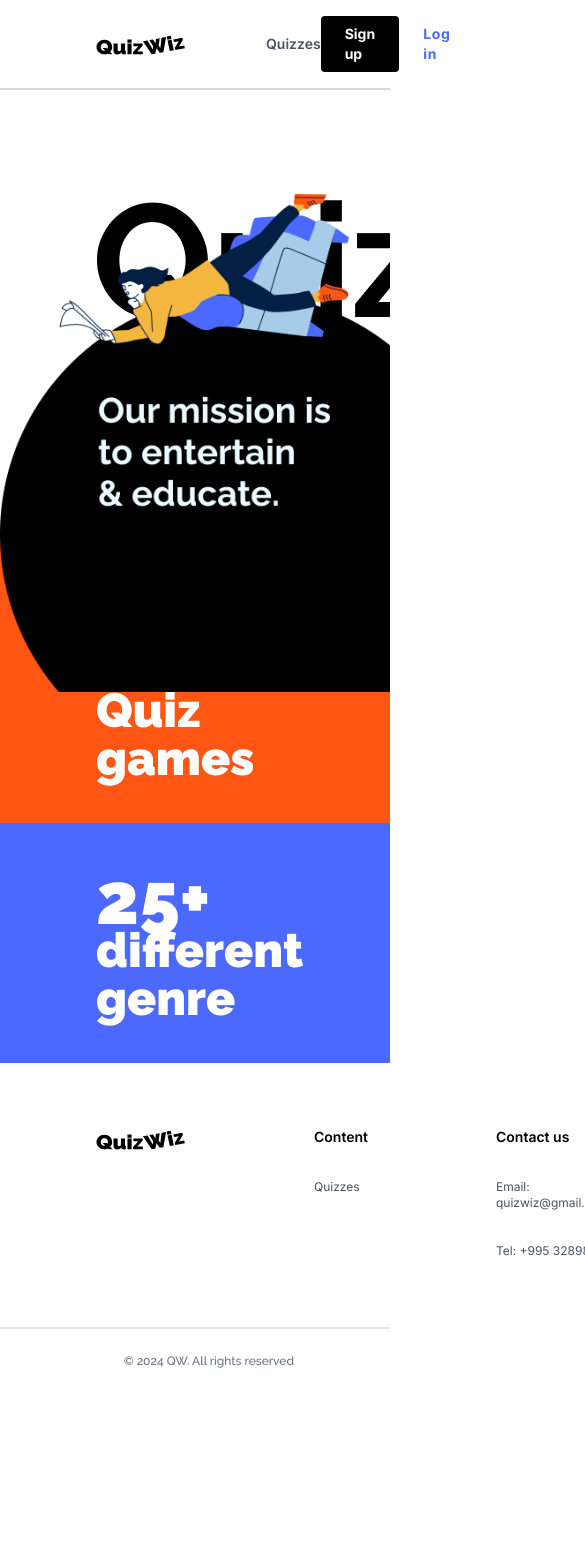
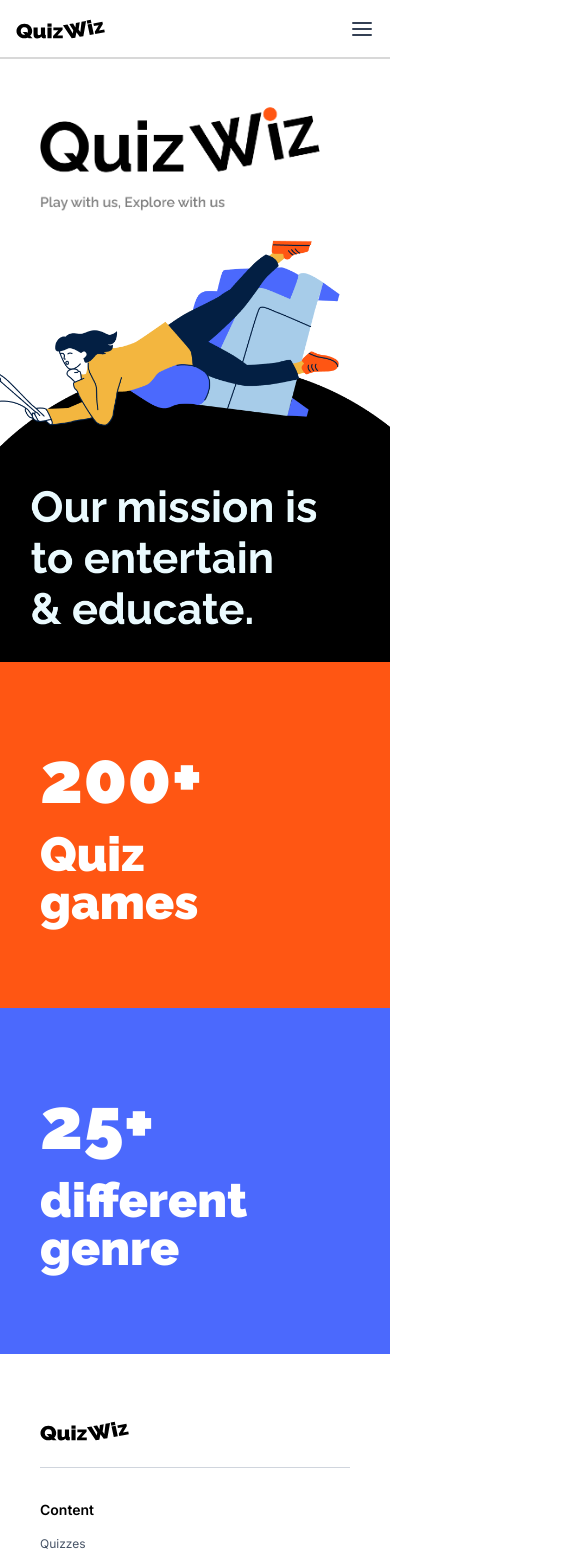
Before and after one commit to iraklikeche/quiz-wiz-front, a Vue app: page / in a window 390 px wide. Shown: the top 1568 px of the page, 585 px wide, since content can reach past the window. Before the commit the page ends 1393 px from the top, so only its background shows below. Built offline with nearby package versions, Linux system fonts and the light colour scheme.

Commit message:
style:home-page-responsive

```diff
--- a/src/components/Footer.vue
+++ b/src/components/Footer.vue
@@ -1,6 +1,11 @@
 <template>
-  <div :class="['flex gap-32 py-16 pl-24 relative z-50,', customClass]">
-    <RouterLink :to="{ name: 'home' }">
+  <div
+    :class="[
+      'flex sm:flex-row flex-col gap-8 sm:gap-32 py-16 px-10 sm:pl-24 relative z-50,',
+      customClass
+    ]"
+  >
+    <RouterLink :to="{ name: 'home' }" :class="[logoBorderMobile]">
       <Logo />
     </RouterLink>
     <FooterList heading="Content">
@@ -15,7 +20,9 @@
       <li class="text-custom-gray text-xs">LinkedIn</li>
     </FooterList>
   </div>
-  <div class="flex items-end justify-end px-24 py-6 border-t-2 border-opacity-25">
+  <div
+    class="flex items-start sm:items-end justify-start sm:justify-end px-10 sm:px-24 py-6 border-t-2 border-opacity-25"
+  >
     <p class="text-custom-light-gray text-xs font-medium font-raleway">
       &copy; {{ year }} QW. All rights reserved
     </p>
@@ -40,7 +47,8 @@ export default {
     customClass: {
       type: String,
       default: ''
-    }
+    },
+    logoBorderMobile: String
   }
 }
 </script>
--- a/src/components/FooterList.vue
+++ b/src/components/FooterList.vue
@@ -1,6 +1,6 @@
 <template>
   <div>
-    <h2 class="text-sm font-semibold mb-8">{{ heading }}</h2>
+    <h2 class="text-sm font-semibold mb-4 sm:mb-8">{{ heading }}</h2>
     <ul class="flex flex-col justify-center gap-8">
       <slot />
     </ul>
--- a/src/components/Header.vue
+++ b/src/components/Header.vue
@@ -1,16 +1,18 @@
 <template>
   <nav
-    class="flex justify-between items-center border-b-2 border-[#666666] border-opacity-25 px-24 py-4"
+    class="flex justify-between items-center border-b-2 border-[#666666] border-opacity-25 px-4 sm:px-24 py-4 w-full"
   >
     <div class="flex gap-20 items-center">
       <RouterLink :to="{ name: 'home' }">
         <Logo />
       </RouterLink>
-      <RouterLink class="text-sm font-semibold text-custom-gray" :to="{ name: 'quizzes' }"
+      <RouterLink
+        class="text-sm font-semibold text-custom-gray hidden sm:block"
+        :to="{ name: 'quizzes' }"
         >Quizzes</RouterLink
       >
     </div>
-    <div class="flex gap-6 items-center">
+    <div class="sm:flex gap-6 items-center hidden">
       <slot />
       <RouterLink
         :to="{ name: 'register' }"
@@ -28,6 +30,7 @@
         </span>
       </RouterLink>
     </div>
+    <slot />
   </nav>
 </template>
 
@@ -35,12 +38,14 @@
 import { RouterLink } from 'vue-router'
 import Logo from '@/components/icons/Logo.vue'
 import LoginArrow from '@/components/icons/LoginArrow.vue'
+import MobileMenu from '@/components/icons/MobileMenu.vue'
 
 export default {
   components: {
     RouterLink,
     Logo,
-    LoginArrow
+    LoginArrow,
+    MobileMenu
   }
 }
 </script>
--- a/src/components/QuizNumbers.vue
+++ b/src/components/QuizNumbers.vue
@@ -1,7 +1,7 @@
 <template>
-  <div :class="['flex flex-col gap-8 font-raleway pl-24', customClass]">
+  <div :class="['flex flex-col gap-4 font-raleway px-10 sm:pl-24', customClass]">
     <p class="text-white text-7xl font-black">{{ numberOfGames }}</p>
-    <div class="group text-white text-5xl font-black flex items-center gap-4 h-4">
+    <div class="group text-white text-5xl font-black flex items-center gap-4">
       <span
         class="border-b-2 border-transparent group-hover:border-white transition-border duration-700"
       >
@@ -13,7 +13,6 @@
     </div>
   </div>
 </template>
-
 <script>
 import ArrowTilted from '@/components/icons/ArrowTilted.vue'
 
@@ -24,7 +23,8 @@ export default {
   props: {
     numberOfGames: String,
     gameType: String,
-    customClass: String
+    customClass: String,
+    heightForMobile: String
   }
 }
 </script>
--- /dev/null
+++ b/src/components/icons/CloseModalBtn.vue
@@ -0,0 +1,8 @@
+<template>
+  <svg width="14" height="14" viewBox="0 0 14 14" fill="none" xmlns="http://www.w3.org/2000/svg">
+    <path
+      d="M13.0001 1.00006C12.8125 0.812591 12.5582 0.707275 12.2931 0.707275C12.0279 0.707275 11.7736 0.812591 11.5861 1.00006L7.00006 5.58606L2.41406 1.00006C2.22653 0.812591 1.97223 0.707275 1.70706 0.707275C1.4419 0.707275 1.18759 0.812591 1.00006 1.00006C0.812591 1.18759 0.707275 1.4419 0.707275 1.70706C0.707275 1.97223 0.812591 2.22653 1.00006 2.41406L5.58606 7.00006L1.00006 11.5861C0.812591 11.7736 0.707275 12.0279 0.707275 12.2931C0.707275 12.5582 0.812591 12.8125 1.00006 13.0001C1.18759 13.1875 1.4419 13.2928 1.70706 13.2928C1.97223 13.2928 2.22653 13.1875 2.41406 13.0001L7.00006 8.41406L11.5861 13.0001C11.7736 13.1875 12.0279 13.2928 12.2931 13.2928C12.5582 13.2928 12.8125 13.1875 13.0001 13.0001C13.1875 12.8125 13.2928 12.5582 13.2928 12.2931C13.2928 12.0279 13.1875 11.7736 13.0001 11.5861L8.41406 7.00006L13.0001 2.41406C13.1875 2.22653 13.2928 1.97223 13.2928 1.70706C13.2928 1.4419 13.1875 1.18759 13.0001 1.00006Z"
+      fill="#667085"
+    />
+  </svg>
+</template>
--- /dev/null
+++ b/src/components/icons/MobileMenu.vue
@@ -0,0 +1,11 @@
+<template>
+  <svg width="24" height="24" viewBox="0 0 24 24" fill="none" xmlns="http://www.w3.org/2000/svg">
+    <path
+      d="M3 12H21M3 6H21M3 18H21"
+      stroke="#344054"
+      stroke-width="2"
+      stroke-linecap="round"
+      stroke-linejoin="round"
+    />
+  </svg>
+</template>
--- /dev/null
+++ b/src/components/modal/HeaderModal.vue
@@ -0,0 +1,44 @@
+<template>
+  <div @click.stop class="bg-white p-6 rounded-lg shadow-lg w-full max-w-xs">
+    <div class="flex items-center justify-between border-b pb-4 border-border-gray mb-4">
+      <RouterLink :to="{ name: 'home' }">
+        <Logo />
+      </RouterLink>
+      <CloseModalBtn @click="$emit('close')" />
+    </div>
+
+    <div class="border-b pb-4 border-border-gray mb-4">
+      <RouterLink class="text-lg font-semibold mb-4" :to="{ name: 'quizzes' }">
+        Quizzes
+      </RouterLink>
+    </div>
+
+    <div class="flex flex-col">
+      <RouterLink
+        :to="{ name: 'register' }"
+        class="bg-black text-white w-full py-2 rounded-md mb-2 flex justify-center font-semibold"
+      >
+        Sign up
+      </RouterLink>
+      <RouterLink
+        :to="{ name: 'login' }"
+        class="bg-[#4B69FD] bg-opacity-10 w-full py-2 rounded-md text-custom-blue flex justify-center font-semibold"
+      >
+        Log in
+      </RouterLink>
+    </div>
+  </div>
+</template>
+
+<script>
+import Logo from '@/components/icons/Logo.vue'
+import CloseModalBtn from '@/components/icons/CloseModalBtn.vue'
+
+export default {
+  components: {
+    Logo,
+    CloseModalBtn
+  },
+  emits: ['close']
+}
+</script>
--- /dev/null
+++ b/src/components/modal/ModalBackdrop.vue
@@ -0,0 +1,24 @@
+<template>
+  <div
+    v-if="show"
+    class="fixed inset-0 bg-black bg-opacity-50 backdrop-blur-sm z-50"
+    @click="close"
+  >
+    <slot></slot>
+  </div>
+</template>
+
+
+<script>
+export default {
+  props: {
+    show: Boolean
+  },
+  emits: ['close'],
+  methods: {
+    close() {
+      this.$emit('close');
+    }
+  }
+};
+</script>
--- a/src/views/HomeView.vue
+++ b/src/views/HomeView.vue
@@ -4,43 +4,63 @@ import Header from '@/components/Header.vue'
 import Footer from '@/components/Footer.vue'
 import quizImage from '@/assets/imgs/quiz-wiz.png'
 import hero from '@/assets/imgs/hero-bg.png'
+import MobileMenu from '@/components/icons/MobileMenu.vue'
+import CloseModalBtn from '@/components/icons/CloseModalBtn.vue'
+import Logo from '@/components/icons/Logo.vue'
+import ModalBackdrop from '@/components/modal/ModalBackdrop.vue'
+import HeaderModal from '@/components/modal/HeaderModal.vue'
 
 export default {
   components: {
+    ModalBackdrop,
+    HeaderModal,
     QuizNumbers,
     Header,
-    Footer
+    Footer,
+    MobileMenu,
+    CloseModalBtn,
+    Logo
   },
   data() {
     return {
       quizImage,
-      hero
+      hero,
+      showModal: false
     }
   }
 }
 </script>
 
 <template>
-  <Header />
+  <ModalBackdrop :show="showModal" @close="showModal = false">
+    <HeaderModal @close="showModal = false" />
+  </ModalBackdrop>
+  <Header>
+    <div class="sm:hidden">
+      <MobileMenu @click="showModal = true" /></div
+  ></Header>
   <section class="pt-6 overflow-hidden">
-    <main>
-      <div class="relative pl-24">
-        <img :src="quizImage" class="max-w-2xl 2xl:w-1/2" />
-        <img :src="hero" class="absolute top-0 right-0 translate-y-20" />
+    <main class="flex flex-col">
+      <div class="relative px-10 pr-16 sm:pl-24">
+        <img :src="quizImage" class="sm:max-w-2xl" />
+        <img
+          :src="hero"
+          class="absolute top-1/2 translate-y-[15%] sm:top-0 right-0 sm:translate-y-20 min-w-[30rem] -z-10 sm:z-0"
+        />
       </div>
       <div>
         <QuizNumbers
           numberOfGames="200+"
           gameType="Quiz games"
-          :customClass="'mt-32 bg-[#ff5613] py-20 '"
+          :customClass="'mt-[28rem] sm:mt-32 bg-[#ff5613] py-20 '"
         />
         <QuizNumbers
           numberOfGames="25+"
           gameType="different genre"
-          :customClass="'bg-custom-blue pb-20 pt-10'"
+          :customClass="'bg-custom-blue py-20 sm:pb-20 sm:pt-10'"
         />
       </div>
     </main>
   </section>
-  <Footer />
+  <Footer :logoBorderMobile="'border-b border-border-gray pb-6 sm:border-none sm:pb-0'" />
 </template>
```
